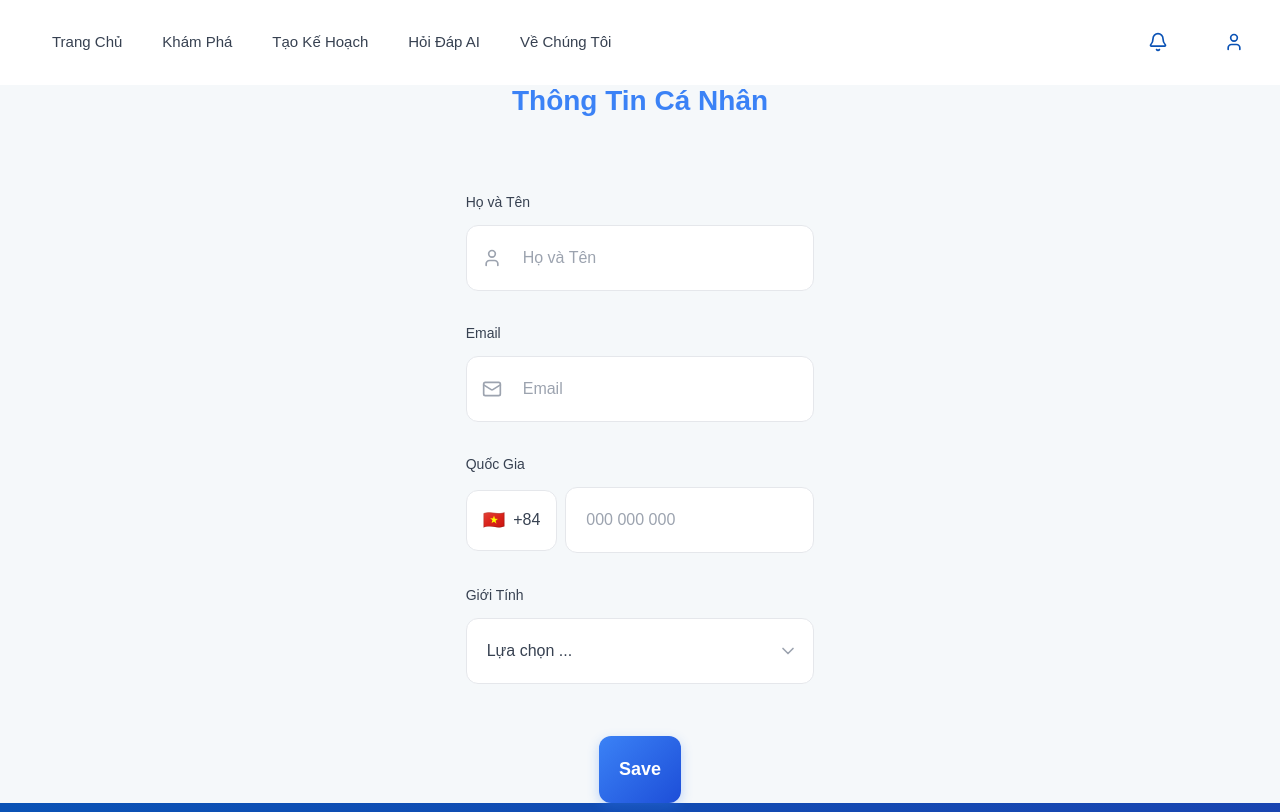
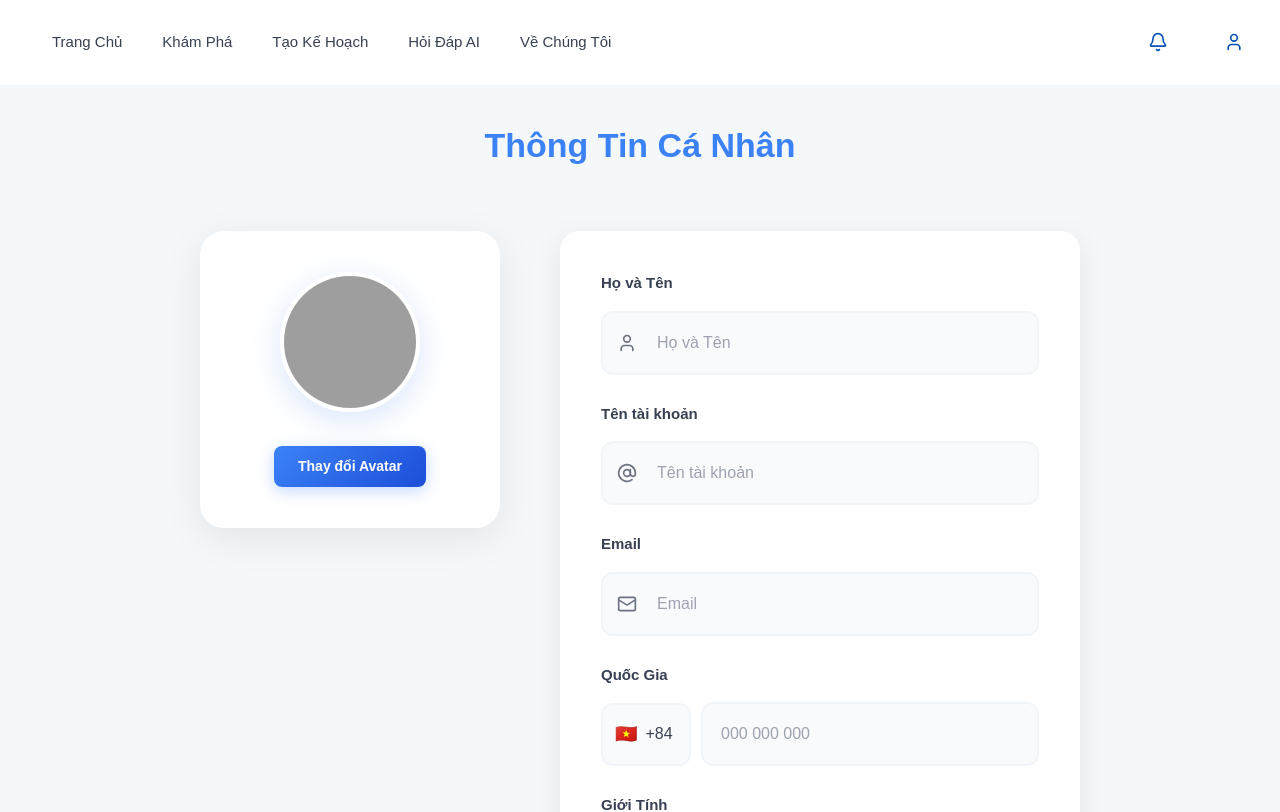
Before and after one commit to HaroldXL/EXE201-FE, a React (Vite) app in the folder TripPlanning-FE/: page /profile/info in a window 1280 px wide. Shown: the top 812 px of the page. Built offline with nearby package versions, Linux system fonts and the light colour scheme; grey boxes are pictures that could not be loaded.

Commit message:
update UI profile

```diff
--- a/TripPlanning-FE/src/pages/Authentication/Login/Login.css
+++ b/TripPlanning-FE/src/pages/Authentication/Login/Login.css
@@ -29,7 +29,10 @@
 .login-title {
     font-size: 28px;
     font-weight: 700;
-    color: #1e40af;
+    background: linear-gradient(135deg, #3b82f6, #1d4ed8);
+    -webkit-background-clip: text;
+    -webkit-text-fill-color: transparent;
+    background-clip: text;
     margin: 0 0 12px 0;
     letter-spacing: -0.5px;
 }
--- a/TripPlanning-FE/src/pages/Authentication/Register/Register.css
+++ b/TripPlanning-FE/src/pages/Authentication/Register/Register.css
@@ -29,7 +29,10 @@
 .register-title {
     font-size: 28px;
     font-weight: 700;
-    color: #1e40af;
+    background: linear-gradient(135deg, #3b82f6, #1d4ed8);
+    -webkit-background-clip: text;
+    -webkit-text-fill-color: transparent;
+    background-clip: text;
     margin: 0 0 12px 0;
     letter-spacing: -0.5px;
 }
--- a/TripPlanning-FE/src/pages/Profile/Info/Info.css
+++ b/TripPlanning-FE/src/pages/Profile/Info/Info.css
@@ -4,7 +4,7 @@
   margin: 0 auto;
   padding: 20px;
   padding-top: 80px;
-  background: #F5f8fa;
+  min-height: calc(100vh - 160px);
   animation: slideUpFade 0.8s ease-out;
 }
 
@@ -48,7 +48,7 @@
 .wrapper-info__title {
     display: flex;
     justify-content: center;
-    font-size: 20px;
+    font-size: 26px;
     font-weight: 600;
     color: #3b82f6;
     margin: 0;
@@ -58,7 +58,8 @@
 /* Avatar Section */
 .wrapper-info__avatar-section {
   display: flex;
-  justify-content: center;
+  flex-direction: column;
+  align-items: center;
   margin-bottom: 40px;
   animation: slideUpFade 0.8s ease-out 0.2s both;
 }
@@ -69,8 +70,8 @@
 }
 
 .wrapper-info__avatar-image {
-  width: 80px;
-  height: 80px;
+  width: 120px;
+  height: 120px;
   border-radius: 50%;
   object-fit: cover;
   border: 3px solid white;
@@ -81,6 +82,31 @@
 .wrapper-info__avatar-image:hover {
   transform: scale(1.05);
   box-shadow: 0 6px 20px rgba(0, 0, 0, 0.15);
+}
+
+.wrapper-info__change-avatar-btn {
+  margin-top: 12px;
+  background: linear-gradient(135deg, #3b82f6, #1d4ed8);
+  color: white;
+  border: none;
+  padding: 8px 16px;
+  border-radius: 6px;
+  font-size: 12px;
+  font-weight: 500;
+  margin-top: 26px;
+  cursor: pointer;
+  transition: all 0.3s ease;
+  box-shadow: 0 2px 8px rgba(59, 130, 246, 0.3);
+}
+
+.wrapper-info__change-avatar-btn:hover {
+  background: linear-gradient(135deg, #1d4ed8, #1e40af);
+  transform: translateY(-1px);
+  box-shadow: 0 4px 12px rgba(59, 130, 246, 0.4);
+}
+
+.wrapper-info__change-avatar-btn:active {
+  transform: translateY(0);
 }
 
 /* Form Styles */
@@ -251,16 +277,23 @@
 @media (min-width: 768px) {
   .wrapper-info {
     max-width: 600px;
-    padding: 60px 40px 20px 40px;
+    padding: 80px 40px 20px 40px;
   }
 
   .wrapper-info__title {
-    font-size: 24px;
+    font-size: 28px;
+    color: #3b82f6;
   }
 
   .wrapper-info__avatar-image {
-    width: 100px;
-    height: 100px;
+    width: 120px;
+    height: 120px;
+  }
+
+  .wrapper-info__change-avatar-btn {
+    margin-top: 26px;
+    padding: 8px 16px;
+    font-size: 12px;
   }
 
   .wrapper-info__form {
@@ -287,60 +320,179 @@
 /* Desktop Styles */
 @media (min-width: 1024px) {
   .wrapper-info {
-    max-width: 800px;
-    padding: 60px 0 0 0;
+    max-width: 900px;
+    padding: 100px 40px 40px;
     display: grid;
-    grid-template-columns: 1fr;
-    gap: 40px;
+    grid-template-columns: 300px 1fr;
+    gap: 50px;
     align-items: start;
   }
 
   .wrapper-info__header {
+    grid-column: 1 / -1;
     justify-content: center;
-    position: relative;
-  }
-
-  .wrapper-info__back-btn {
-    position: absolute;
-    left: 0;
-  }
-
-  .wrapper-info__search-btn {
-    position: absolute;
-    right: 0;
+    margin-bottom: 0px;
   }
 
   .wrapper-info__title {
-    font-size: 28px;
+    font-size: 34px;
+    font-weight: 700;
+    color: #3b82f6;
+  }
+
+  /* Left Column - Avatar & Info */
+  .wrapper-info__avatar-section {
+    display: flex;
+    flex-direction: column;
+    align-items: center;
+    justify-content: flex-start;
+    margin-bottom: 0;
+    padding: 30px;
+    background: white;
+    border-radius: 24px;
+    box-shadow: 0 10px 40px rgba(0, 0, 0, 0.08);
+    border: 1px solid rgba(255, 255, 255, 0.2);
+    backdrop-filter: blur(10px);
+    height: fit-content;
+    position: sticky;
+    top: 120px;
+  }
+
+  .wrapper-info__avatar {
+    margin-bottom: 24px;
   }
 
   .wrapper-info__avatar-image {
     width: 120px;
     height: 120px;
+    border: 4px solid white;
+    box-shadow: 0 8px 32px rgba(59, 130, 246, 0.2);
   }
 
+  .wrapper-info__avatar-image:hover {
+    transform: scale(1.05);
+    box-shadow: 0 10px 30px rgba(59, 130, 246, 0.3);
+  }
+
+  .wrapper-info__change-avatar-btn {
+    margin-top: 20px;
+    padding: 10px 24px;
+    font-size: 14px;
+    font-weight: 600;
+    border-radius: 8px;
+    background: linear-gradient(135deg, #3b82f6, #1d4ed8);
+    box-shadow: 0 4px 16px rgba(59, 130, 246, 0.3);
+    transition: all 0.4s cubic-bezier(0.4, 0, 0.2, 1);
+  }
+
+  .wrapper-info__change-avatar-btn:hover {
+    background: linear-gradient(135deg, #1d4ed8, #1e40af);
+    transform: translateY(-2px);
+    box-shadow: 0 6px 20px rgba(59, 130, 246, 0.4);
+  }
+
+  /* Right Column - Form */
   .wrapper-info__form {
-    max-width: 500px;
-    margin: 0 auto;
-    gap: 32px;
+    max-width: none;
+    margin: 0;
+    gap: 24px;
+    padding: 30px;
+    background: white;
+    border-radius: 20px;
+    box-shadow: 0 8px 30px rgba(0, 0, 0, 0.08);
+    border: 1px solid rgba(255, 255, 255, 0.2);
+    backdrop-filter: blur(10px);
+  }
+
+  .wrapper-info__form-group {
+    gap: 10px;
+  }
+
+  .wrapper-info__label {
+    font-size: 14px;
+    font-weight: 600;
+    color: #374151;
+    margin-bottom: 6px;
   }
 
   .wrapper-info__input,
   .wrapper-info__phone-input,
   .wrapper-info__select {
-    padding: 20px;
-    font-size: 16px;
+    padding: 16px;
+    font-size: 15px;
+    border: 2px solid #f1f5f9;
+    border-radius: 12px;
+    background: #f8fafc;
+    transition: all 0.4s cubic-bezier(0.4, 0, 0.2, 1);
+  }
+
+  .wrapper-info__input:focus,
+  .wrapper-info__phone-input:focus,
+  .wrapper-info__select:focus {
+    border-color: #3b82f6;
+    background: white;
+    box-shadow: 0 0 0 3px rgba(59, 130, 246, 0.1);
+    transform: translateY(-1px);
   }
 
   .wrapper-info__input {
-    padding-left: 56px;
+    padding-left: 50px;
+  }
+
+  .wrapper-info__input-icon {
+    left: 16px;
+    color: #6b7280;
+  }
+
+  .wrapper-info__country-code {
+    padding: 16px 12px;
+    border: 2px solid #f1f5f9;
+    border-radius: 12px;
+    background: #f8fafc;
+    min-width: 90px;
+  }
+
+  .wrapper-info__phone-wrapper {
+    gap: 10px;
+  }
+
+  .wrapper-info__select-icon {
+    right: 16px;
+    color: #6b7280;
   }
 
   .wrapper-info__save-btn {
-    padding: 20px;
-    font-size: 18px;
-    max-width: 200px;
-    margin: 20px auto 0;
+    padding: 16px 32px;
+    font-size: 16px;
+    font-weight: 700;
+    max-width: none;
+    margin: 30px 0 0 0;
+    border-radius: 12px;
+    background: linear-gradient(135deg, #3b82f6, #1d4ed8);
+    box-shadow: 0 6px 24px rgba(59, 130, 246, 0.3);
+    position: relative;
+    overflow: hidden;
+  }
+
+  .wrapper-info__save-btn::before {
+    content: '';
+    position: absolute;
+    top: 0;
+    left: -100%;
+    width: 100%;
+    height: 100%;
+    background: linear-gradient(90deg, transparent, rgba(255, 255, 255, 0.2), transparent);
+    transition: left 0.5s;
+  }
+
+  .wrapper-info__save-btn:hover::before {
+    left: 100%;
+  }
+
+  .wrapper-info__save-btn:hover {
+    background: linear-gradient(135deg, #1d4ed8, #1e40af);
+    transform: translateY(-2px);
+    box-shadow: 0 8px 30px rgba(59, 130, 246, 0.4);
   }
 }
 
@@ -348,9 +500,52 @@
 @media (min-width: 1200px) {
   .wrapper-info {
     max-width: 1000px;
+    padding: 100px 60px 60px;
+    gap: 60px;
+  }
+
+  .wrapper-info__title {
+    font-size: 34px;
+    color: #3b82f6;
+  }
+
+  .wrapper-info__avatar-section {
+    padding: 40px;
+  }
+
+  .wrapper-info__avatar-image {
+    width: 140px;
+    height: 140px;
+  }
+
+  .wrapper-info__change-avatar-btn {
+    margin-top: 10px;
+    padding: 10px 24px;
+    font-size: 14px;
   }
 
   .wrapper-info__form {
-    max-width: 600px;
+    padding: 40px;
+    gap: 28px;
+  }
+
+  .wrapper-info__input,
+  .wrapper-info__phone-input,
+  .wrapper-info__select {
+    padding: 18px;
+    font-size: 16px;
+  }
+
+  .wrapper-info__input {
+    padding-left: 54px;
+  }
+
+  .wrapper-info__label {
+    font-size: 15px;
+  }
+
+  .wrapper-info__save-btn {
+    padding: 18px 36px;
+    font-size: 17px;
   }
 }
--- a/TripPlanning-FE/src/pages/Profile/Info/Info.jsx
+++ b/TripPlanning-FE/src/pages/Profile/Info/Info.jsx
@@ -6,6 +6,7 @@ import {
   Mail,
   Phone,
   ChevronDown,
+  AtSign,
 } from "lucide-react";
 import Header from "../../../components/header/header";
 import Footer from "../../../components/footer/footer";
@@ -14,6 +15,7 @@ import "./Info.css";
 function Info() {
   const [formData, setFormData] = useState({
     fullName: "",
+    username: "",
     email: "",
     phone: "",
     gender: "",
@@ -43,6 +45,20 @@ function Info() {
             <h1 className="wrapper-info__title">Thông Tin Cá Nhân</h1>
           </div>
 
+          {/* Profile Avatar */}
+          <div className="wrapper-info__avatar-section">
+            <div className="wrapper-info__avatar">
+              <img
+                src="https://images.unsplash.com/photo-1472099645785-5658abf4ff4e?w=150&h=150&fit=crop&crop=face"
+                alt="User Avatar"
+                className="wrapper-info__avatar-image"
+              />
+            </div>
+            <button className="wrapper-info__change-avatar-btn">
+              Thay đổi Avatar
+            </button>
+          </div>
+
           {/* Form Section */}
           <form className="wrapper-info__form" onSubmit={handleSubmit}>
             <div className="wrapper-info__form-group">
@@ -54,6 +70,21 @@ function Info() {
                   name="fullName"
                   placeholder="Họ và Tên"
                   value={formData.fullName}
+                  onChange={handleInputChange}
+                  className="wrapper-info__input"
+                />
+              </div>
+            </div>
+
+            <div className="wrapper-info__form-group">
+              <label className="wrapper-info__label">Tên tài khoản</label>
+              <div className="wrapper-info__input-wrapper">
+                <AtSign size={20} className="wrapper-info__input-icon" />
+                <input
+                  type="text"
+                  name="username"
+                  placeholder="Tên tài khoản"
+                  value={formData.username}
                   onChange={handleInputChange}
                   className="wrapper-info__input"
                 />
@@ -112,7 +143,7 @@ function Info() {
             </div>
 
             <button type="submit" className="wrapper-info__save-btn">
-              Save
+              Lưu Thay Đổi
             </button>
           </form>
         </div>
```
Also changed, not shown: TripPlanning-FE/src/pages/Profile/ProfilePav/ProfilePav.jsx (+15 -2 lines).
